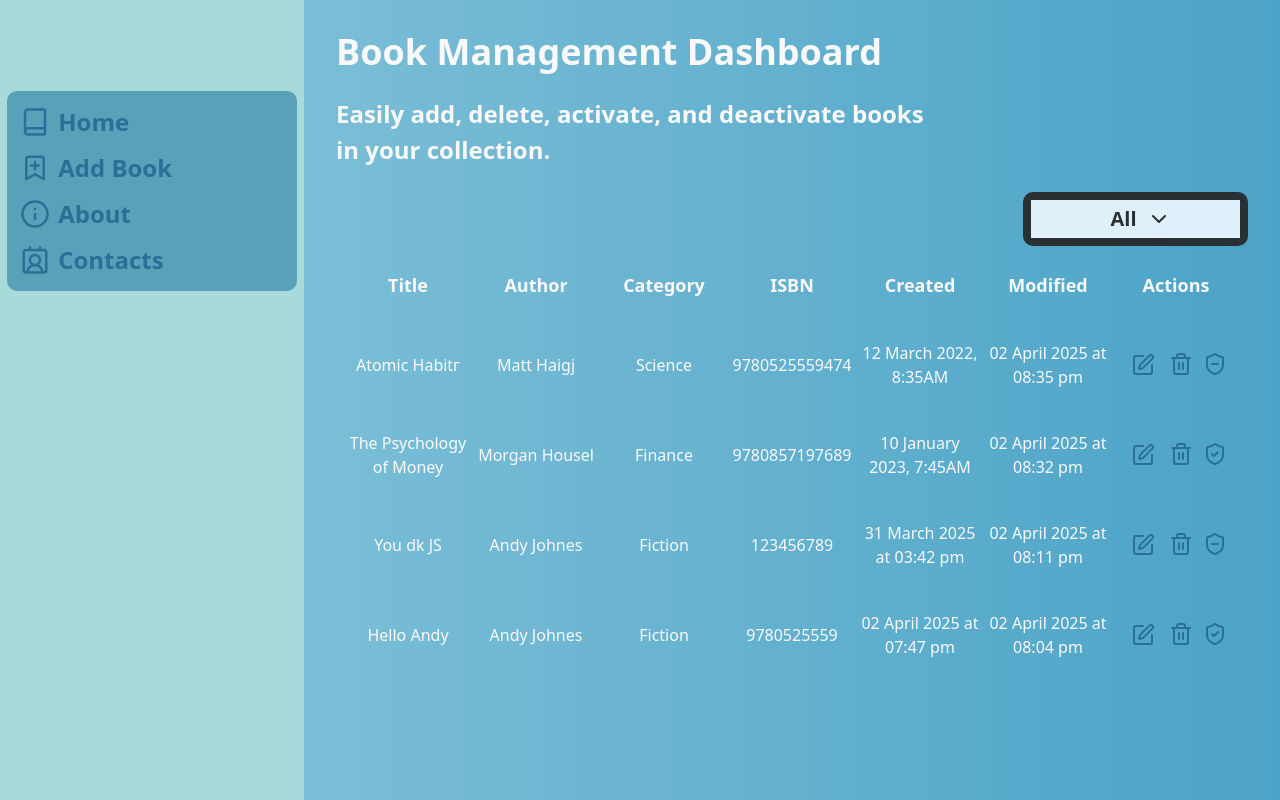
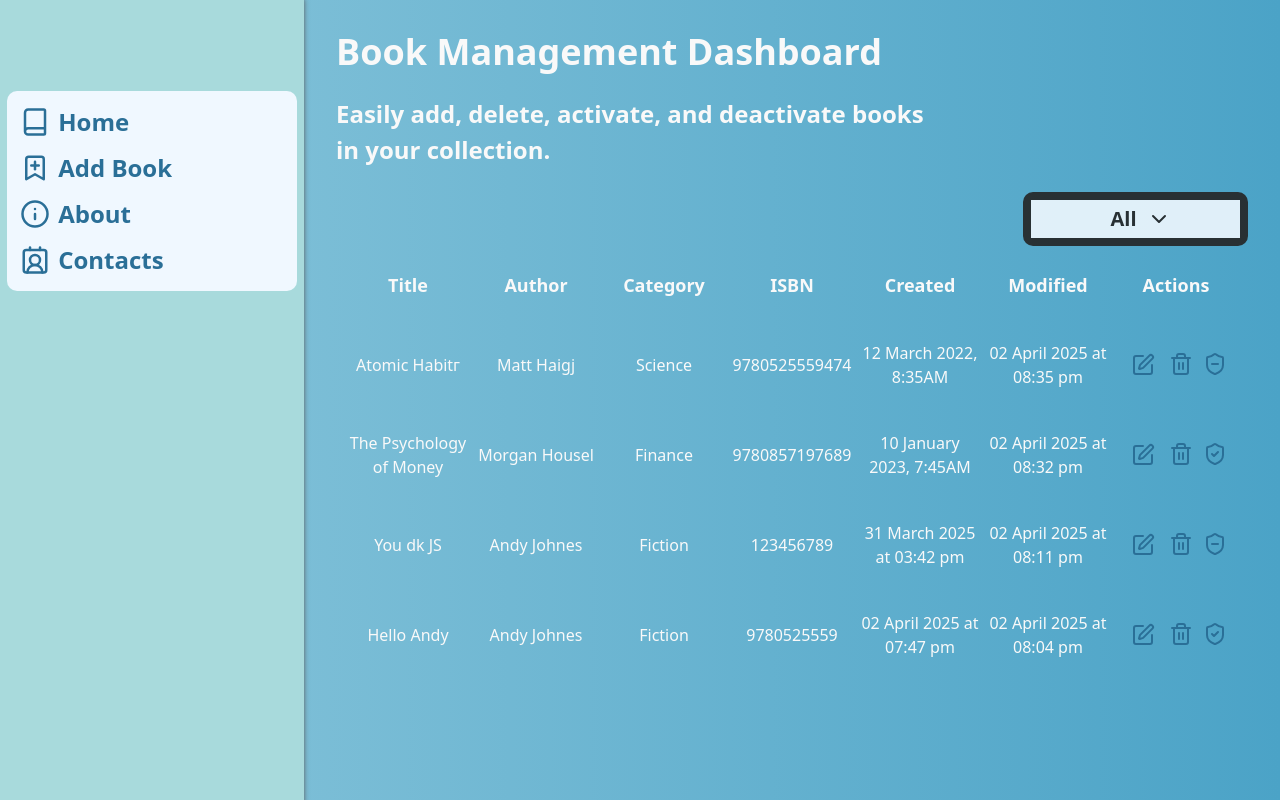
Before and after one commit to ElizaCalmau/books-dashboard-app, a React (Vite) app: page / in a window 1280 px wide. Built offline with nearby package versions, Linux system fonts and the light colour scheme; data requests are answered from the project's data file.

Commit message:
added box shadow and changed bg for sidebar

```diff
--- a/src/components/Sidebar/Sidebar.module.scss
+++ b/src/components/Sidebar/Sidebar.module.scss
@@ -6,6 +6,7 @@
   justify-content: start;
   height: inherit;
   background: var(--sidebar-bg);
+  box-shadow: -3px 2px 5px 3px #5d5d5d;
   @media (max-width: 880px) {
     display: none;
   }
@@ -15,7 +16,7 @@
   display: flex;
   flex-direction: column;
   width: 90%;
-  background: var(--light-bg);
+  background: var(--light-blue);
   border-radius: 10px;
   margin: 30% 0;
   justify-content: center;
```
